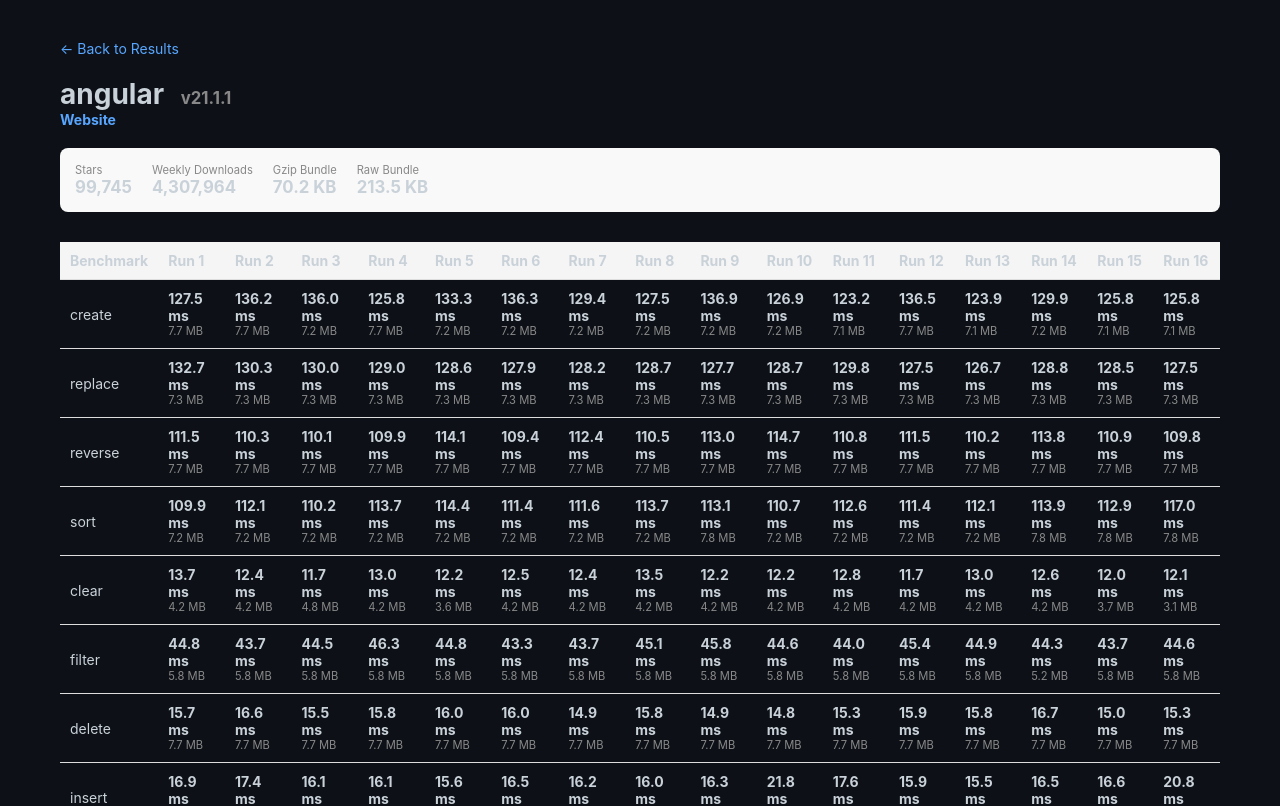
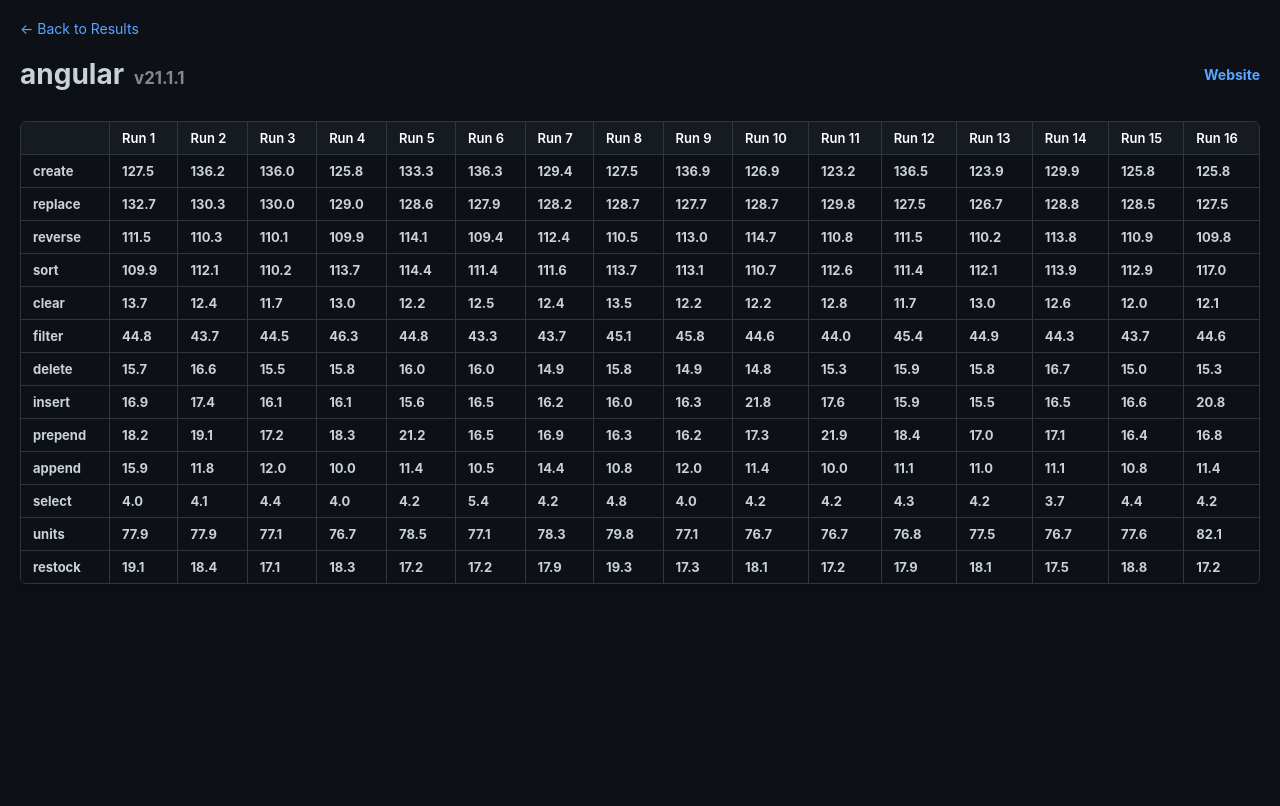
Before and after one commit to jsbenchmarks/jsbenchmarks, a React (Vite) app in the folder results/: page /framework/angular in a window 1280 px wide. Shown: the top 806 px of the page. Built offline with nearby package versions, Linux system fonts and the light colour scheme.

Commit message:
Fix up trace viewer

```diff
--- a/results/src/App.css
+++ b/results/src/App.css
@@ -1,6 +1,6 @@
 .App-main {
   width: 100%;
-  max-width: 1400px;
+  max-width: 100%;
   margin: 0 auto;
 }
 
--- a/results/src/components/FrameworkDetails.css
+++ b/results/src/components/FrameworkDetails.css
@@ -1,6 +1,5 @@
 .FrameworkDetails {
-    padding: 20px;
-    max-width: 1200px;
+    max-width: 100%;
     margin: 0 auto;
 }
 
@@ -19,6 +18,12 @@
     text-decoration: underline;
 }
 
+.FrameworkDetails-title-row {
+    display: flex;
+    justify-content: space-between;
+    align-items: center;
+}
+
 .FrameworkDetails-version {
     color: #888;
     font-size: 0.6em;
@@ -26,7 +31,6 @@
 }
 
 .FrameworkDetails-links {
-    margin-bottom: 20px;
     display: flex;
     gap: 15px;
 }
@@ -37,73 +41,83 @@
     font-weight: bold;
 }
 
-.FrameworkDetails-stats {
-    display: flex;
-    gap: 20px;
-    flex-wrap: wrap;
-    background: #f9f9f9;
-    padding: 15px;
-    border-radius: 8px;
+.FrameworkDetails-links a:hover {
+    text-decoration: underline;
 }
 
-@media (prefers-color-scheme: dark) {
-    .FrameworkDetails-stats {
-        background: #1a1a1a;
-    }
-}
-
-.FrameworkDetails-stat {
-    display: flex;
-    flex-direction: column;
-}
-
-.FrameworkDetails-stat-label {
-    font-size: 0.8em;
-    color: #888;
-}
-
-.FrameworkDetails-stat-value {
-    font-size: 1.2em;
-    font-weight: bold;
+.FrameworkDetails-table-container {
+    width: 100%;
+    overflow-x: auto;
+    margin-bottom: 40px;
+    border: 1px solid var(--border-color);
+    border-radius: 6px;
+    box-shadow: 0 4px 6px rgba(0, 0, 0, 0.1);
 }
 
 .FrameworkDetails-table {
     width: 100%;
-    border-collapse: collapse;
+    font-size: 13px;
+    border-collapse: separate;
+    border-spacing: 0;
 }
 
 .FrameworkDetails-table th,
 .FrameworkDetails-table td {
-    padding: 10px;
+    padding: 8px 12px;
     text-align: left;
-    border-bottom: 1px solid #ddd;
-}
-
-@media (prefers-color-scheme: dark) {
-    .FrameworkDetails-table th,
-    .FrameworkDetails-table td {
-        border-bottom-color: #444;
-    }
+    border-bottom: 1px solid var(--border-color);
+    border-right: 1px solid var(--border-color);
 }
 
 .FrameworkDetails-table th {
-    background: #f5f5f5;
-    font-weight: bold;
+    background-color: var(--table-header-bg);
+    color: #fff;
+    font-weight: 600;
+    white-space: nowrap;
+    position: sticky;
+    top: 0;
+    z-index: 10;
 }
 
-@media (prefers-color-scheme: dark) {
-    .FrameworkDetails-table th {
-        background: #2a2a2a;
-    }
+.FrameworkDetails-table td {
+    color: #c9d1d9;
+}
+
+.FrameworkDetails-table td:last-child,
+.FrameworkDetails-table th:last-child {
+    border-right: none;
+}
+
+.FrameworkDetails-table tr:last-child td {
+    border-bottom: none;
 }
 
 .FrameworkDetails-cell {
     cursor: pointer;
     transition: background 0.2s;
+    text-align: right;
+}
+
+.FrameworkDetails-table tr:hover td {
+    background-color: var(--row-hover-bg);
 }
 
 .FrameworkDetails-cell:hover {
-    background: rgba(100, 108, 255, 0.1);
+    background-color: rgba(100, 108, 255, 0.1) !important;
+}
+
+.FrameworkDetails-bench-name {
+    font-weight: bold;
+    color: #fff;
+    background-color: var(--bg-color);
+    position: sticky;
+    left: 0;
+    z-index: 1;
+    border-right: 1px solid var(--border-color);
+}
+
+.FrameworkDetails-table tr:hover .FrameworkDetails-bench-name {
+    background-color: #161b22;
 }
 
 .FrameworkDetails-duration {
--- a/results/src/components/FrameworkDetails.tsx
+++ b/results/src/components/FrameworkDetails.tsx
@@ -1,5 +1,5 @@
 import { useState } from 'react';
-import { useParams, Link } from 'react-router-dom';
+import { Link, useParams } from 'react-router-dom';
 import { results as rawResults } from '../data';
 import type { RawResult } from '../types';
 import './FrameworkDetails.css';
@@ -24,37 +24,26 @@
     <div className="FrameworkDetails">
       <div className="FrameworkDetails-header">
         <Link to="/" className="FrameworkDetails-back">&larr; Back to Results</Link>
-        <h1>{data.framework} <span className="FrameworkDetails-version">v{data.version}</span></h1>
+        <div className="FrameworkDetails-title-row">
+            <h1>
+                {data.framework}
+                {data.version !== 'unknown' && (
+                    <span className="FrameworkDetails-version">v{data.version}</span>
+                )}
+            </h1>
 
             <div className="FrameworkDetails-links">
                 {data.website && <a href={data.website} target="_blank" rel="noopener noreferrer">Website</a>}
                 {data.gitHubUrl && <a href={data.gitHubUrl} target="_blank" rel="noopener noreferrer">GitHub</a>}
             </div>
-
-        <div className="FrameworkDetails-stats">
-            <div className="FrameworkDetails-stat">
-                <span className="FrameworkDetails-stat-label">Stars</span>
-                <span className="FrameworkDetails-stat-value">{data.stars?.toLocaleString() ?? '-'}</span>
-            </div>
-             <div className="FrameworkDetails-stat">
-                <span className="FrameworkDetails-stat-label">Weekly Downloads</span>
-                <span className="FrameworkDetails-stat-value">{data.downloads?.toLocaleString() ?? '-'}</span>
-            </div>
-             <div className="FrameworkDetails-stat">
-                <span className="FrameworkDetails-stat-label">Gzip Bundle</span>
-                <span className="FrameworkDetails-stat-value">{(data.gzipBundle / 1024).toFixed(1)} KB</span>
-            </div>
-             <div className="FrameworkDetails-stat">
-                <span className="FrameworkDetails-stat-label">Raw Bundle</span>
-                <span className="FrameworkDetails-stat-value">{(data.rawBundle / 1024).toFixed(1)} KB</span>
-            </div>
         </div>
       </div>
 
+      <div className="FrameworkDetails-table-container">
         <table className="FrameworkDetails-table">
             <thead>
                 <tr>
-                <th>Benchmark</th>
+                    <th></th>
                     {runs.map(i => <th key={i}>Run {i + 1}</th>)}
                 </tr>
             </thead>
@@ -72,8 +61,9 @@
                                     title="Click to view trace"
                                     onClick={() => setSelectedTrace(m.traceFile)}
                                 >
-                                <div className="FrameworkDetails-duration">{m.duration != null ? m.duration.toFixed(1) : '-'} ms</div>
-                                <div className="FrameworkDetails-memory">{(m.memory / 1024 / 1024).toFixed(1)} MB</div>
+                                    <div className="FrameworkDetails-duration">
+                                        {m.duration.toFixed(1)}
+                                    </div>
                                 </td>
                             );
                         })}
@@ -81,6 +71,7 @@
                 ))}
             </tbody>
         </table>
+      </div>
       {selectedTrace && (
         <TraceViewer traceFile={selectedTrace} onClose={() => setSelectedTrace(null)} />
       )}
--- a/results/src/components/TraceViewer.css
+++ b/results/src/components/TraceViewer.css
@@ -4,43 +4,34 @@
     left: 0;
     right: 0;
     bottom: 0;
-    background: rgba(0, 0, 0, 0.5);
+    background: rgba(0, 0, 0, 0.7);
     display: flex;
     justify-content: center;
     align-items: center;
     z-index: 1000;
+    backdrop-filter: blur(2px);
 }
 
 .TraceViewer-modal {
-    background: white;
-    width: 90%;
-    max-width: 900px;
+    background: var(--bg-color);
+    color: var(--text-color);
+    width: 95%;
+    max-width: 1800px;
+    border: 1px solid var(--border-color);
     border-radius: 8px;
-    box-shadow: 0 4px 12px rgba(0, 0, 0, 0.2);
+    box-shadow: 0 4px 24px rgba(0, 0, 0, 0.5);
     display: flex;
     flex-direction: column;
     overflow: hidden;
 }
 
-@media (prefers-color-scheme: dark) {
-    .TraceViewer-modal {
-        background: #2a2a2a;
-        color: #ddd;
-    }
-}
-
 .TraceViewer-header {
     padding: 15px 20px;
-    border-bottom: 1px solid #ddd;
+    border-bottom: 1px solid var(--border-color);
+    background-color: var(--table-header-bg);
     display: flex;
     justify-content: space-between;
     align-items: center;
-}
-
-@media (prefers-color-scheme: dark) {
-    .TraceViewer-header {
-        border-bottom-color: #444;
-    }
 }
 
 .TraceViewer-header h2 {
@@ -49,6 +40,7 @@
     overflow: hidden;
     text-overflow: ellipsis;
     white-space: nowrap;
+    color: #fff;
 }
 
 .TraceViewer-close {
@@ -56,8 +48,13 @@
     border: none;
     font-size: 1.5rem;
     cursor: pointer;
-    color: inherit;
+    color: var(--text-color);
     padding: 0 5px;
+    transition: color 0.2s;
+}
+
+.TraceViewer-close:hover {
+    color: #fff;
 }
 
 .TraceViewer-content {
@@ -65,19 +62,18 @@
     display: flex;
     flex-direction: column;
     gap: 15px;
-}
-
-.TraceViewer-canvas {
-    display: none; /* Hide or remove if fully deprecated, but I'll remove the class completely */
+    flex: 1;
+    overflow: hidden;
+    min-height: 82px;
 }
 
 .TraceViewer-timeline-container {
     width: 100%;
-    height: 300px; /* Fixed viewport height */
-    overflow-y: auto; /* Allow vertical scrolling for deep stacks */
+    flex: 1;
+    overflow-y: auto;
     overflow-x: hidden;
-    background: #f5f5f5;
-    border: 1px solid #ddd;
+    background: #0d1117;
+    border: 1px solid var(--border-color);
     border-radius: 4px;
     position: relative;
 }
@@ -85,70 +81,30 @@
 .TraceViewer-timeline {
     position: relative;
     width: 100%;
-    /* Height is set dynamically based on depth */
     min-height: 100%;
-}
-
-@media (prefers-color-scheme: dark) {
-    .TraceViewer-timeline-container {
-        background: #333;
-        border-color: #444;
-    }
-}
-
-.TraceViewer-timeline-labels {
-    display: flex;
-    justify-content: space-between;
-    font-size: 0.75rem;
-    color: #666;
-    padding: 0 2px;
 }
 
 .TraceViewer-event {
     position: absolute;
-    /* top and height are set via inline styles */
     min-width: 1px;
+    height: 40px;
     opacity: 0.9;
-    box-sizing: border-box; /* Include border in height */
-    border-bottom: 1px solid rgba(255,255,255,0.2); /* Separate stacked events */
+    box-sizing: border-box;
+    border-left: 1px solid rgba(0,0,0,0.5);
+    border-right: 1px solid rgba(0,0,0,0.5);
 }
 
 .TraceViewer-event:hover {
     opacity: 1;
     z-index: 10;
-    outline: 1px solid rgba(0,0,0,0.5);
+    border-left: 1px solid rgba(0,0,0,0.25);
+    border-right: 1px solid rgba(0,0,0,0.25);
 }
 
-.TraceViewer-event.yellow { background: #f1c453; }
-.TraceViewer-event.purple { background: #998ec3; }
-.TraceViewer-event.green { background: #77bd6e; }
-.TraceViewer-event.red { background: #e05c5c; }
-
-
-.TraceViewer-legend {
-    display: flex;
-    gap: 20px;
-    justify-content: center;
-    font-size: 0.9em;
-}
-
-.TraceViewer-legend-item {
-    display: flex;
-    align-items: center;
-    gap: 5px;
-}
-
-.swatch {
-    width: 12px;
-    height: 12px;
-    display: inline-block;
-    border-radius: 2px;
-}
-
-.swatch.yellow { background: #f1c453; }
-.swatch.purple { background: #998ec3; }
-.swatch.green { background: #77bd6e; }
-.swatch.red { background: #e05c5c; }
+.TraceViewer-event.yellow { background: #d29922; }
+.TraceViewer-event.purple { background: #8957e5; }
+.TraceViewer-event.green { background: #3fb950; }
+.TraceViewer-event.red { background: #f85149; }
 
 .TraceViewer-loading, .TraceViewer-error {
     padding: 40px;
@@ -156,5 +112,5 @@
 }
 
 .TraceViewer-error {
-    color: #e05c5c;
+    color: #f85149;
 }
--- a/results/src/utils.ts
+++ b/results/src/utils.ts
@@ -33,7 +33,7 @@
 export function calculateResults(input: RawResult[]): Result[] {
   const results: Result[] = input.map(result => ({
     ...result,
-    version: result.framework === 'vanillajs' ? '0' : result.version,
+    version: result.framework === 'vanillajs' ? undefined : result.version,
     benchmarks: result.benchmarks.map(bm => ({
       ...bm,
       measurements: bm.measurements.map(m => ({ ...m })),
```
Also changed, not shown: results/src/components/TraceViewer.tsx (+10 -40 lines), 2 other files (tests, documents, lock files or other folders). Lines whose indentation alone changed are shown as unchanged.
